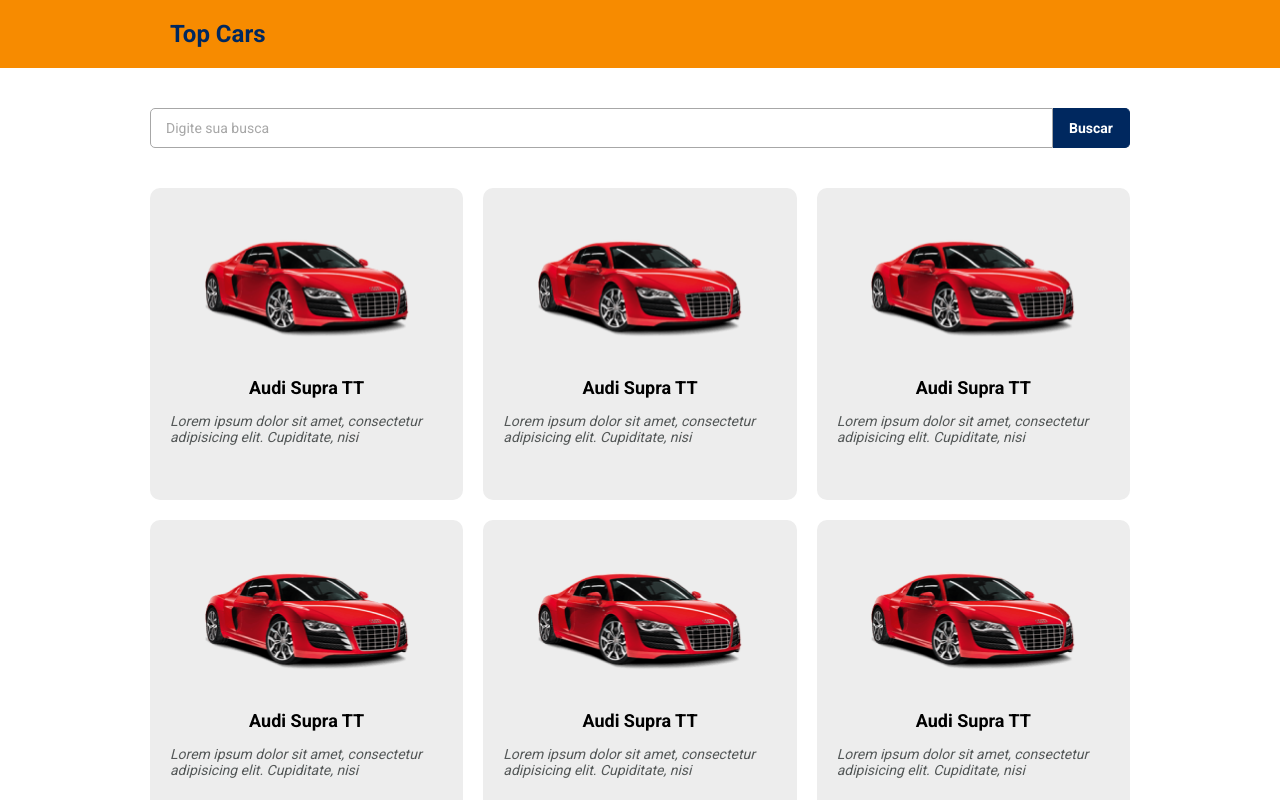
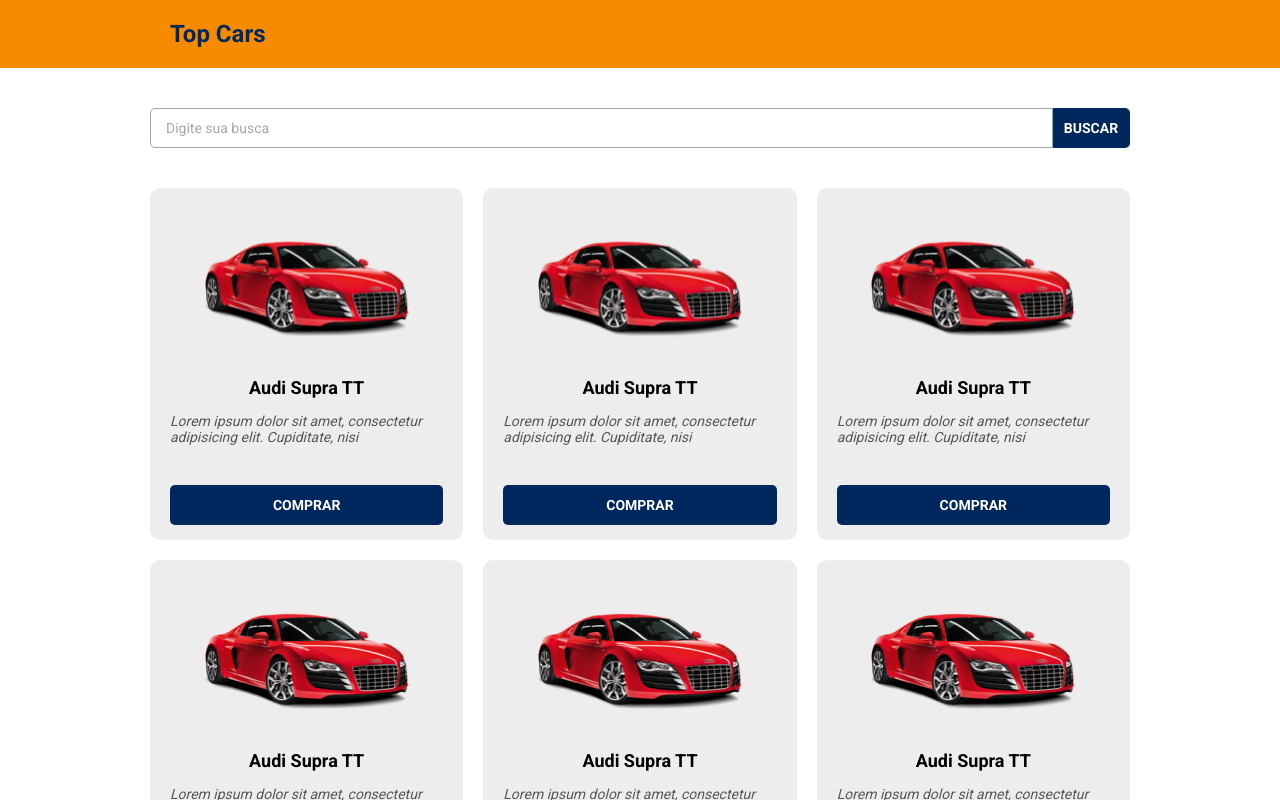
Before and after one commit to murilomartins93/top-cars, a React (Vite) app: page / in a window 1280 px wide. Shown: the top 800 px of the page. Built offline with nearby package versions, Linux system fonts and the light colour scheme.

Commit message:
:construction: Button

```diff
--- /dev/null
+++ b/src/components/Button/index.tsx
@@ -0,0 +1,7 @@
+import "./styles.css";
+
+function Button() {
+  return <div className="tc-btn">Comprar</div>;
+}
+
+export default Button;
--- /dev/null
+++ b/src/components/Button/styles.css
@@ -0,0 +1,18 @@
+.tc-btn {
+  color: var(--tc-font-white);
+  background-color: var(--tc-btn-blue);
+  font-weight: 700;
+  font-size: 14px;
+  text-transform: uppercase;
+  width: 100%;
+  height: 40px;
+  border-radius: 5px;
+  text-align: center;
+  padding: 12px;
+}
+
+.tc-btn:hover {
+  color: var(--tc-font-blue);
+  background-color: var(--tc-bg-white);
+  border: 1px solid var(--tc-btn-blue);
+}
--- a/src/components/CatalogCard/index.tsx
+++ b/src/components/CatalogCard/index.tsx
@@ -1,5 +1,6 @@
 import "./styles.css";
 import carImg from "../../assets/car-card.png";
+import Button from "../Button";
 
 function CatalogCard() {
   return (
@@ -12,6 +13,7 @@
             Lorem ipsum dolor sit amet, consectetur adipisicing elit.
             Cupiditate, nisi
           </p>
+          <Button />
         </div>
       </div>
     </>
--- a/src/components/CatalogCard/styles.css
+++ b/src/components/CatalogCard/styles.css
@@ -7,7 +7,6 @@
   justify-content: center;
   padding: 15px 20px;
   width: 100%;
-  max-height: 350px;
 }
 
 .tc-catalog-card img {
--- a/src/components/SearchBar/styles.css
+++ b/src/components/SearchBar/styles.css
@@ -28,6 +28,7 @@
   padding: 0 10px;
   font-size: 14px;
   font-weight: 700;
+  text-transform: uppercase;
   background-color: var(--tc-btn-blue);
   color: var(--tc-font-white);
   border: 1px solid var(--tc-btn-blue);
--- a/src/index.css
+++ b/src/index.css
@@ -4,7 +4,7 @@
   --tc-bg-orange: #f78b00;
   --tc-bg-white: #ffffff;
 
-  --tc-card-bg-gray: #EDEDED;
+  --tc-card-bg-gray: #ededed;
   --tc-form-border-gray: #a7a7a7;
   --tc-placeholder-font-gray: #a7a7a7;
 
@@ -49,9 +49,7 @@
 }
 
 @media (min-width: 576px) {
-
   main {
     padding: 0 20px;
   }
-
 }
```
